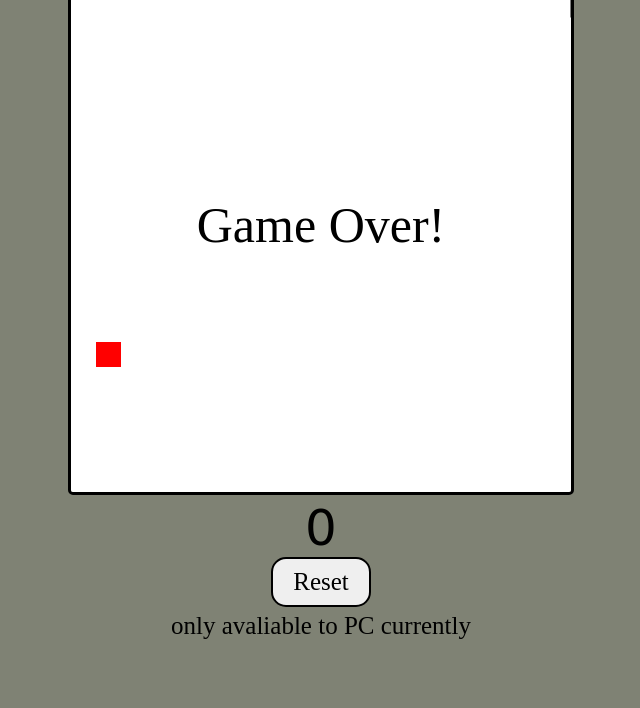
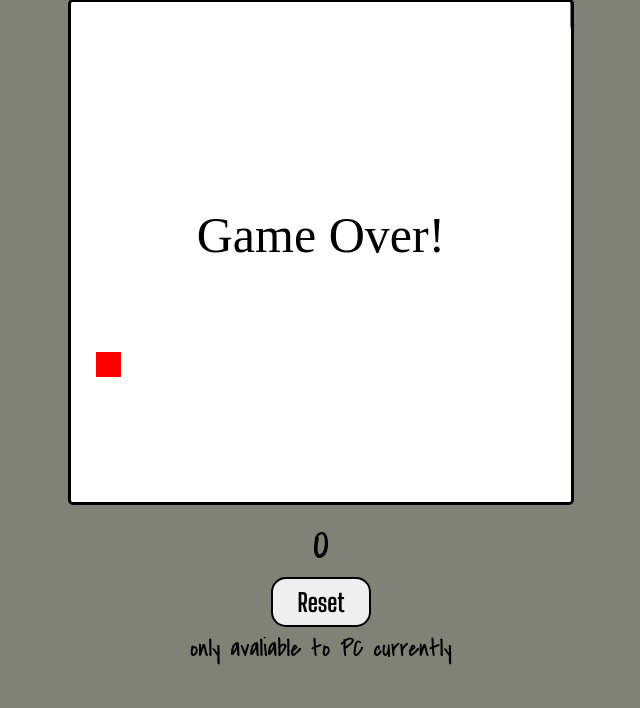
Before and after one commit to Hsusparkkk/Snake, a plain HTML site: page index.html in a window 1280 px wide. Shown: the part 92-800 px from the top of the page, without its empty margins (319-959 px from the left). Drawn offline with Linux system fonts and the light colour scheme; the site is published under a folder, as on GitHub Pages, so addresses that start at the root find nothing.

Commit message:
Add files via upload

```diff
--- a/index.html
+++ b/index.html
@@ -2,7 +2,7 @@
 <html lang="en">
 <head>
     <meta charset="UTF-8">
-    <meta name="viewport" content="width=device-width, initial-scale=1.0">
+    <!-- <meta name="viewport" content="width=device-width, initial-scale=1.0"> -->
     <title>Snake</title>
     <link rel="stylesheet" href="style.css">
     <link rel="icon" href="/assets/pictures/snakeIcon.ico">
--- a/index.js
+++ b/index.js
@@ -124,9 +124,6 @@ function changeDirection(event){
             yVelocity = unitSize;
             break;
         }
-
-
-
 };
 function checkGameOver(){
     switch(true){
--- a/style.css
+++ b/style.css
@@ -1,17 +1,17 @@
 
 @font-face{
     font-family: "bigShoulderOne";
-    src: url("/assets/fonts/bigShoulderOne.ttf");
+    src: url("assets/fonts/bigShoulderOne.ttf");
 }
 
 @font-face{
     font-family: "bigShoulderTwo";
-    src: url("/assets/fonts/bigShoulderTwo.ttf");
+    src: url("assets/fonts/bigShoulderTwo.ttf");
 }
 
 @font-face{
     font-family: "coveredByYourGrace";
-    src: url("/assets/fonts/coveredByYourGrace.ttf");
+    src: url("assets/fonts/coveredByYourGrace.ttf");
 }
 
 
```
